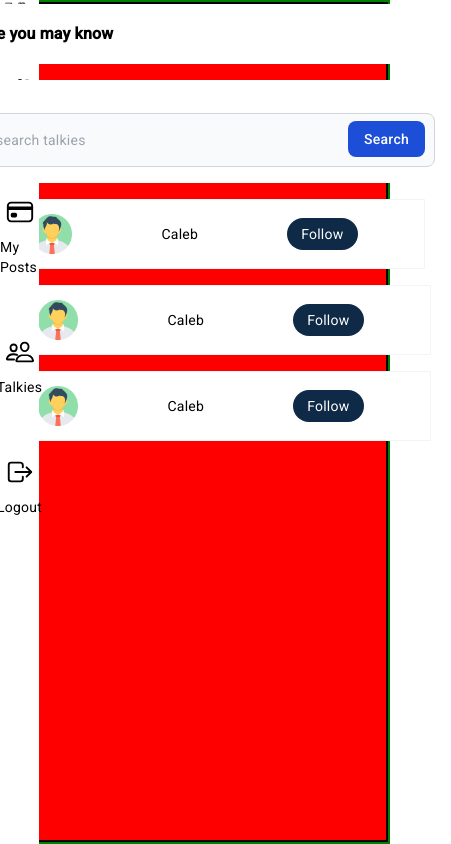
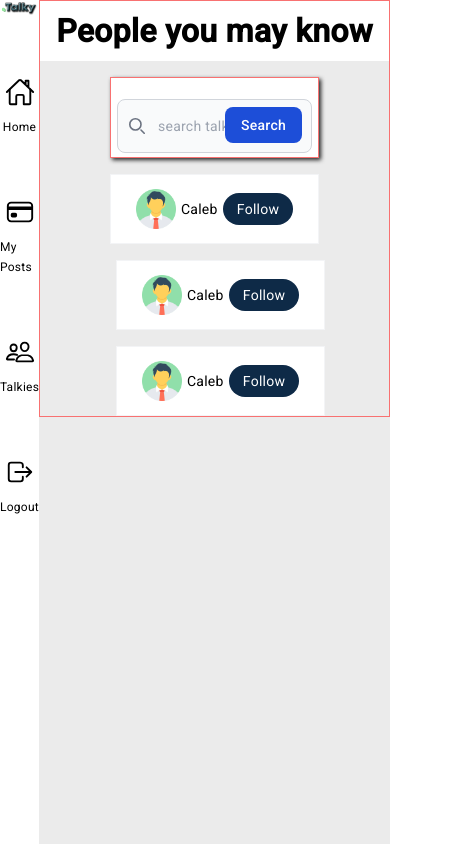
Before and after one commit to stevehotcodes/Talky, an Angular app in the folder frontend-talky/: page /talkies in a window 390 px wide. Shown: the whole page, 451 px wide, since content can reach past the window. Built offline with nearby package versions, Linux system fonts and the light colour scheme.

Commit message:
finished on the responsiveness

```diff
--- a/frontend-talky/src/app/components/all-posts/all-posts.component.css
+++ b/frontend-talky/src/app/components/all-posts/all-posts.component.css
@@ -37,10 +37,13 @@ h3{
 .main{
     display: flex;
     width:100%;
+    justify-content: center;
 }
 
 .post-search-container{
-    flex: 0.7;
+    flex: 0.5;
+    margin-left:-280px;
+    border:2px solid red;
 
 }
 .posts-wrapper{
@@ -57,7 +60,9 @@ h3{
     flex-direction: column;
     gap:10px;
     position:fixed;
-    right:0;
+    right: 0;
+    margin-right: 23px;
+
 
 }
 
@@ -72,14 +77,14 @@ h3{
 
 }
 
-@media screen and (max-width:1623px){
+@media screen and (max-width:1024px){
     .followers-followings-wrapper{
         display:none;
     }
     .search-add-icon-wrapper{
         background-color: white;
         filter:drop-shadow(2px 2px 2px rgb(35, 35, 35));
-        width:100%;
+        /* width:90%; */
         margin:  auto;
         position: sticky;
         top:0;
--- a/frontend-talky/src/app/components/login/login.component.css
+++ b/frontend-talky/src/app/components/login/login.component.css
@@ -3,7 +3,11 @@
   width: 90%;
   height: 90vh;
   display: flex;
+  /* justify-content: center; */
   margin: 50px 150px 30px 90px;
+}
+.form-wrapper>img{
+  display: none;
 }
 .icon-feature-div {
   display: flex;
@@ -52,6 +56,7 @@ h3 {
   align-items: center;
   justify-content: center;
 }
+
 form {
   margin-top: -1rem;
   box-shadow: 2px 2px solid gray;
@@ -85,13 +90,43 @@ input {
   color: black;
   border: 2px solid#4C94B5;
 }
+.form-footer{
+  display: flex;
+  flex-wrap:wrap
+}
 .form-footer > a {
   font-weight: 700;
   cursor: pointer;
   text-align: center;
   margin: 1rem;
+
 }
 
 .form-footer > a:hover {
   color: #4c94b5;
 }
+
+
+@media screen and (max-width:768px){
+  .form-wrapper>img{
+    display: block;
+  }
+  .welcome-note-div {
+     display: none;
+  }
+  .form-wrapper{
+      flex:1;
+      width:100%;
+      margin:0;
+      flex-grow: 0.95;
+  }
+  .signup-container{
+    margin-left:20px;
+    flex-direction: column;
+  }
+  form{
+    width:90%;
+    margin-left:-10px;
+
+  }
+}
--- a/frontend-talky/src/app/components/login/login.component.html
+++ b/frontend-talky/src/app/components/login/login.component.html
@@ -11,6 +11,7 @@
 
         <!-- Form section -->
         <div class="form-wrapper">
+            <img src="../../../assets/Talky-12-6-2023.png" alt="" class="w-[30%]">
             <!-- <h3 class="css-3d-text mt-10">Talky</h3> -->
             <h3>Log in</h3>
             <form action="">
--- a/frontend-talky/src/app/components/my-posts/my-posts.component.css
+++ b/frontend-talky/src/app/components/my-posts/my-posts.component.css
@@ -39,12 +39,16 @@ h3{
 .main{
     display: flex;
     width:99.7%;
+    width:100%;
+    justify-content: center;
     /* justify-content: space-around; */
     /* margin:0 10rem */
 }
 
 .post-search-container{
-    flex: 0.7;
+
+    flex: 0.5;
+    margin-left:-280px;
     /* border:2px solid blue; */
 
     /* border: 2px solid red; */
@@ -69,6 +73,7 @@ h3{
     gap:10px;
     position:fixed;
     right:0;
+    margin-right: 23px;
 
 
 }
@@ -83,7 +88,7 @@ h3{
     margin:0.3rem;
     /* border-radius: 20px; */
 }
-@media screen and (max-width:1623px){
+@media screen and (max-width:1024px){
     .followers-followings-wrapper{
         display:none;
     }
@@ -95,9 +100,6 @@ h3{
         position: sticky;
         top:0;
         flex-grow:1;
-
-
-
 
     }
     #default-search{
--- a/frontend-talky/src/app/components/reset-password/reset-password.component.css
+++ b/frontend-talky/src/app/components/reset-password/reset-password.component.css
@@ -111,3 +111,30 @@ input{
 
 
 }
+.form-wrapper>img{
+    display: none;
+}
+
+@media screen and (max-width:768px){
+    .form-wrapper>img{
+      display: block;
+    }
+    .welcome-note-div {
+       display: none;
+    }
+    .form-wrapper{
+        flex:1;
+        width:100%;
+        margin:0;
+        flex-grow: 0.95;
+    }
+    .signup-container{
+      margin-left:20px;
+      flex-direction: column;
+    }
+    form{
+      width:90%;
+      margin-left:-10px;
+
+    }
+  }
--- a/frontend-talky/src/app/components/reset-password/reset-password.component.html
+++ b/frontend-talky/src/app/components/reset-password/reset-password.component.html
@@ -16,6 +16,7 @@
     </div>
     <!--Form section-->
     <div  class="form-wrapper">
+        <img src="../../../assets/Talky-12-6-2023.png" alt="" class="w-[30%]">
         <h3>Reset Password</h3>
         <form action="">
             <div class="label-input-group">
--- a/frontend-talky/src/app/components/sign-up/sign-up.component.css
+++ b/frontend-talky/src/app/components/sign-up/sign-up.component.css
@@ -90,6 +90,9 @@ input{
     color:black;
     border: 2px solid#4C94B5;
 }
+.form-wrapper>img{
+    display: none;
+}
 .form-footer>a{
     font-weight:700;
     cursor: pointer;
@@ -101,3 +104,28 @@ input{
     color:#4C94B5;
 
 }
+
+@media screen and (max-width:768px){
+    .form-wrapper>img{
+      display: block;
+    }
+    .welcome-note-div {
+       display: none;
+    }
+    .form-wrapper{
+        flex:1;
+        width:100%;
+        margin:0;
+        flex-grow: 0.95;
+    }
+    .signup-container{
+
+      margin-left:20px;
+      flex-direction: column;
+    }
+    form{
+      width:90%;
+      margin-left:-10px;
+
+    }
+  }
--- a/frontend-talky/src/app/components/sign-up/sign-up.component.html
+++ b/frontend-talky/src/app/components/sign-up/sign-up.component.html
@@ -16,6 +16,7 @@
     </div>
     <!--Form section-->
     <div  class="form-wrapper">
+        <img src="../../../assets/Talky-12-6-2023.png" alt="" class="w-[30%]">
         <h3>Sign up</h3>
         <form action="">
             <div class="label-input-group">
--- a/frontend-talky/src/app/components/talkies/talkies.component.css
+++ b/frontend-talky/src/app/components/talkies/talkies.component.css
@@ -1,8 +1,116 @@
+
+.header{
+    display: flex;
+    justify-content: space-around;
+    align-items: center;
+    height:10vh;
+    background-color: #fff;
+    filter: drop-shadow(2px 2px 2px #3d3d3d);
+}
+
 h3{
-    font-weight:700 ;
+    font-size: 2rem;
+    font-weight: 700;
+}
+
+
+.search-wrapper{
+    display: flex;
+    align-items:center;
+
+
+}
+.search-wrapper>input{
+    /* height:3rem; */
+    width:25rem;
+    border-radius: 20px;
+    outline: none;
+    border: none;
+    background-color:#929191;
+
+
+}
+.contact-section{
+    display: flex;
+    align-items: center;
 }
 .main{
     display: flex;
-    border:2px solid black;
     width:100%;
+    /* background-color: blue; */
 }
+
+.post-search-container{
+    /* flex: 0.7; */
+    width:90%;
+    /* background-color: green; */
+
+
+}
+.posts-wrapper{
+
+    border-radius: 20px;
+
+}
+
+
+.followers-followings-wrapper{
+    flex:0.3;
+    filter:drop-shadow(2px 2px 2px #d9d9d9);
+    display: flex;
+    flex-direction: column;
+    gap:10px;
+    position:fixed;
+    right:0;
+
+}
+
+.all-posts-svg{
+    display: flex;
+    align-items: center;
+    justify-content: space-around;
+}
+
+.post-cards{
+    filter: drop-shadow(2px 2px 2px #3d3d3d);
+
+}
+
+@media screen and (max-width:1623px){
+    .followers-followings-wrapper{
+        display:none;
+    }
+    .search-add-icon-wrapper{
+        background-color: white;
+        filter:drop-shadow(2px 2px 2px rgb(35, 35, 35));
+        /* width:100%; */
+        justify-content: center;
+        /* margin:  auto; */
+        position: sticky;
+        /* top:0; */
+        /* flex-grow:1; */
+
+    }
+    #default-search{
+        width:50vw;
+    }
+    .main{
+        width:100%
+    }
+    .post-search-container{
+        min-width:89.5%;
+        justify-content: center;
+        margin-left: auto;
+
+    }
+    .search-add-icon-wrapper{
+        flex-grow:1
+    }
+    app-side-navigation{
+        display: relative;
+        flex-grow:1;
+        font-size:12px
+    }
+
+
+}
--- a/frontend-talky/src/app/components/talkies/talkies.component.html
+++ b/frontend-talky/src/app/components/talkies/talkies.component.html
@@ -2,13 +2,13 @@
 <!-- <p>my-posts works!</p> -->
 <!-- <p>all-posts works!</p> -->
 
-<div class="main flex justify-center z-2 ">
+<!-- <div class="main  z-2 "> -->
     <app-side-navigation class="z-1"></app-side-navigation>
-    <div class=" post-search-container flex flex-col  " >
+    <div class=" post-search-container flex flex-col  items-center border border-red-400 " >
 
             <h3 class="sticky top-0 bg-white p-4 z-50  fontt font-bold
             ">People you may  know </h3>
-       <div class="search-add-icon-wrapper flex items-center justify-center sticky top-0 bg-white p-4 z-50 ">
+       <div class="search-add-icon-wrapper flex justify-center items-center  border  border-red-400 bg-white mt-0 w-[60%] p-1 z-50 ">
         <form >
             <label for="default-search" class="mb-2 text-sm font-medium text-gray-900 sr-only dark:text-white">Search</label>
             <div class="relative">
@@ -27,22 +27,22 @@
 
 
 
-      <div class=" profile-cards-wrapper flex flex-col items-center juustify-center space-x-3 bg-30 ">
+      <div class=" profile-cards-wrapper flex flex-col items-center justify-center space-x-3 bg-30 w-[60%] ">
 
 
-        <div class="people-profile-cards  flex   items-center p-6 mt-4 bg-white  justify-around gap-x-[0.21rem] border border-gray-100 w-[90%]  h-[70px]">
+        <div class="people-profile-cards  flex   items-center p-6 mt-4 bg-white  justify-around gap-x-[0.21rem] border border-gray-100 w-[100%]  h-[70px]">
             <img src="../../../assets/man.png" alt="" class="w-[40px] ">
             <a  (mouseover)="openDialog()">Caleb</a>
             <button type="submit" class="text-sm rounded-full py-1.5 px-3.5 bg-secondery bg-[#0E2A47] text-white "> Follow</button>
 
         </div>
-        <div class="people-profile-cards  flex   items-center p-6 mt-4 bg-white  justify-around gap-x-[0.21rem] border border-gray-100 w-[90%]  h-[70px]">
+        <div class="people-profile-cards  flex   items-center p-6 mt-4 bg-white  justify-around gap-x-[0.21rem] border border-gray-100 w-[100%]  h-[70px]">
             <img src="../../../assets/man.png" alt="" class="w-[40px] ">
             <a  (mouseover)="openDialog()">Caleb</a>
             <button type="submit" class="text-sm rounded-full py-1.5 px-3.5 bg-secondery bg-[#0E2A47] text-white "> Follow</button>
 
         </div>
-        <div class="people-profile-cards  flex   items-center p-6 mt-4 bg-white  justify-around gap-x-[0.21rem] border border-gray-100 w-[90%]  h-[70px]">
+        <div class="people-profile-cards  flex   items-center p-6 mt-4 bg-white  justify-around gap-x-[0.21rem] border border-gray-100 w-[100%]  h-[70px]">
             <img src="../../../assets/man.png" alt="" class="w-[40px] ">
             <a  (mouseover)="openDialog()">Caleb</a>
             <button type="submit" class="text-sm rounded-full py-1.5 px-3.5 bg-secondery bg-[#0E2A47] text-white "> Follow</button>
@@ -57,4 +57,4 @@
     </div>
 
 
-</div>
+<!-- </div> -->
--- a/frontend-talky/src/styles.css
+++ b/frontend-talky/src/styles.css
@@ -32,8 +32,12 @@ app-root {
     background-color: rgb(235, 235, 235);
 
 }
-app-all-posts,app-my-posts,app-talkies{
-    /* min-height: 100svh; */
+app-login,app-sign-up,app-reset-password{
+    margin:0 auto;
+    flex:1;
+}
+app-all-posts,app-my-posts{
+    min-height: 100svh;
     width: 90%;
     /* border:2px solid blue; */
      display: flex;
@@ -46,9 +50,9 @@ app-all-posts,app-my-posts,app-talkies{
 
 }
 app-talkies{
-    border:2px solid green;
-    background-color: red;
-
+    /* border:11px solid yellow; */
+    /* background-color: red; */
+    min-height: 100svh;
 }
 
 app-landing-page{
@@ -77,6 +81,13 @@ body { margin: 0; font-family: Roboto, "Helvetica Neue", sans-serif; }
         /* margin-left:-70px */
         margin:0 auto;
     }
-
+    /* app-login{
+        margin-left:-09px;
+        background:red;
+        flex:1
+    } */
+    app-all-posts{
+        border:2px solid yellow
+    }
 
 }
```
Also changed, not shown: frontend-talky/src/app/components/all-posts/all-posts.component.html (+3 -4 lines).
